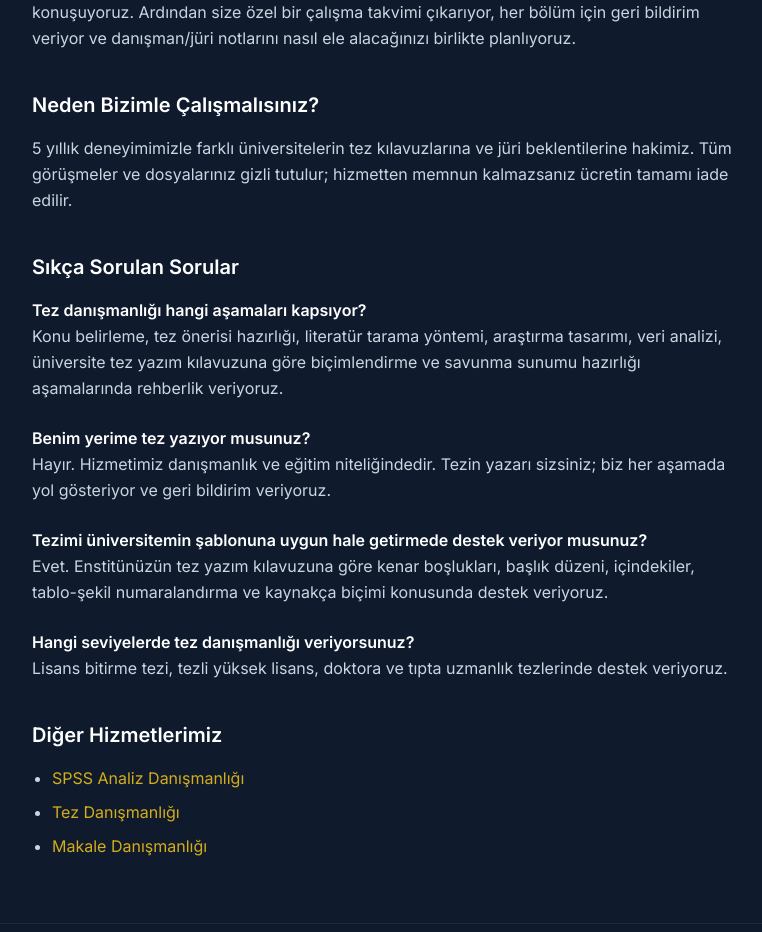
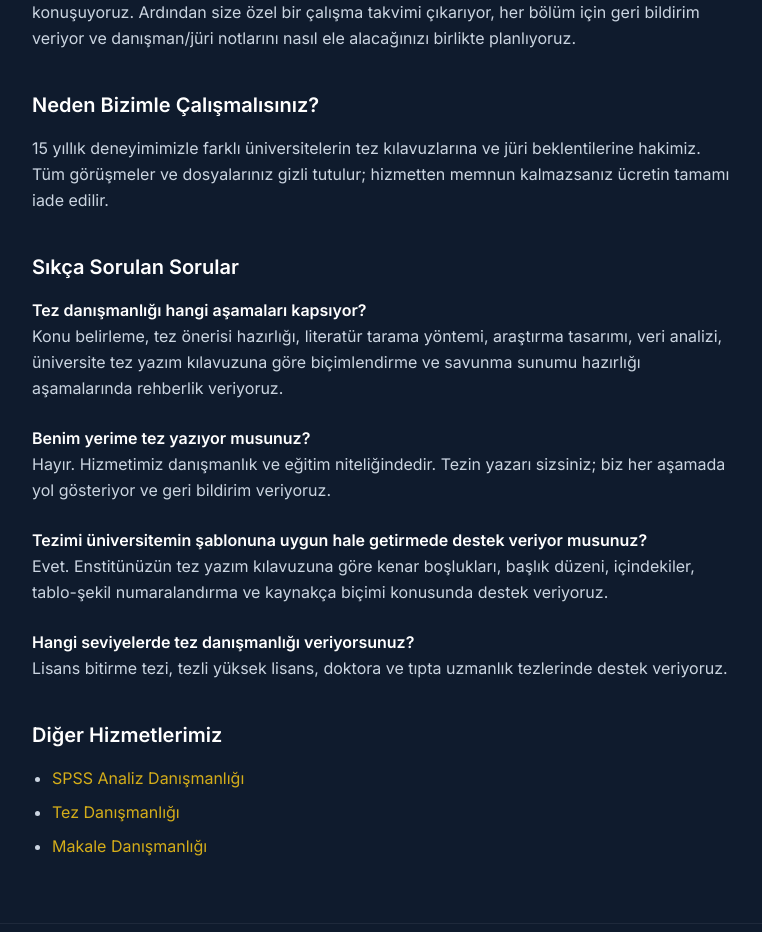
Before and after one commit to odevimedestek-web/odevimedestek, a Next.js app: page /tez-danismanligi in a window 1280 px wide. Shown: the part 840-1772 px from the top of the page, without its empty margins (256-1018 px from the left). Built offline with nearby package versions, Linux system fonts and the light colour scheme; no server answers.

Commit message:
Deneyim suresi 15 yil olarak guncellendi
Co-Authored-By: Claude Opus 5.5 <noreply@anthropic.com>

```diff
--- a/src/app/tez-danismanligi/page.tsx
+++ b/src/app/tez-danismanligi/page.tsx
@@ -56,7 +56,7 @@ export default function Page() {
 
       <h2>Neden Bizimle Çalışmalısınız?</h2>
       <p>
-        5 yıllık deneyimimizle farklı üniversitelerin tez kılavuzlarına ve jüri
+        15 yıllık deneyimimizle farklı üniversitelerin tez kılavuzlarına ve jüri
         beklentilerine hakimiz. Tüm görüşmeler ve dosyalarınız gizli tutulur;
         hizmetten memnun kalmazsanız ücretin tamamı iade edilir.
       </p>
--- a/src/components/About.tsx
+++ b/src/components/About.tsx
@@ -33,7 +33,7 @@ export default function About() {
               Hakkımızda
             </span>
             <h2 className="text-3xl sm:text-4xl font-bold text-navy-900 mt-3 mb-6">
-              5 Yıldır Akademik Dünyada{" "}
+              15 Yıldır Akademik Dünyada{" "}
               <span className="text-gold-500">Güvenilir Partneriniz</span>
             </h2>
 
--- a/src/components/Footer.tsx
+++ b/src/components/Footer.tsx
@@ -14,7 +14,7 @@ export default function Footer() {
               <span className="text-xl font-bold">Ödevime Destek</span>
             </div>
             <p className="text-slate-400 text-sm leading-relaxed">
-              Akademik danışmanlık ve profesyonel destek hizmetleri. 5 yıllık
+              Akademik danışmanlık ve profesyonel destek hizmetleri. 15 yıllık
               deneyimimizle yanınızdayız.
             </p>
           </div>
--- a/src/components/Hero.tsx
+++ b/src/components/Hero.tsx
@@ -11,7 +11,7 @@ export default function Hero() {
           <div className="inline-flex items-center gap-2 px-4 py-2 bg-white/10 border border-white/20 rounded-full mb-8">
             <span className="w-2 h-2 bg-gold-400 rounded-full animate-pulse" />
             <span className="text-sm text-gold-300 font-medium">
-              5 Yıllık Deneyim ile Yanınızdayız
+              15 Yıllık Deneyim ile Yanınızdayız
             </span>
           </div>
 
```
